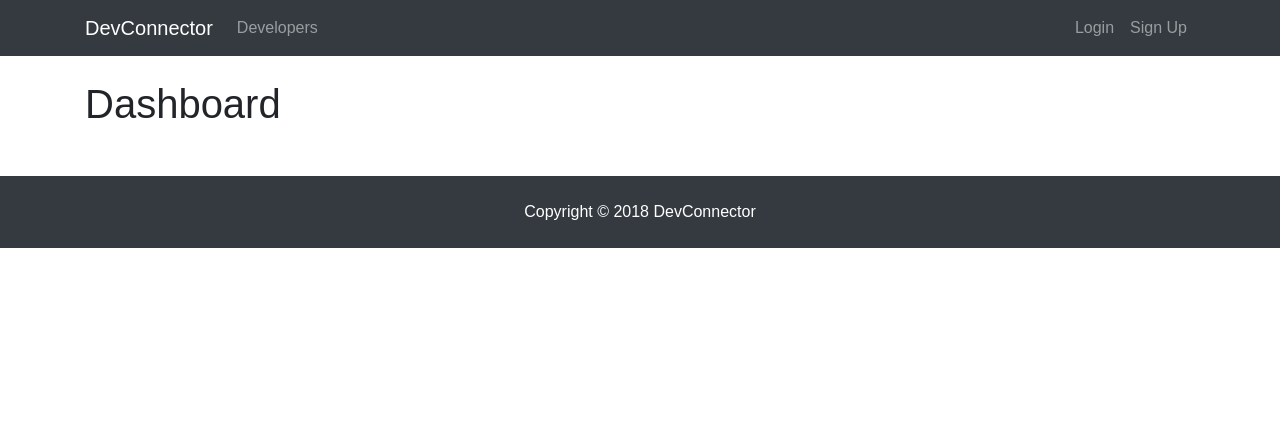
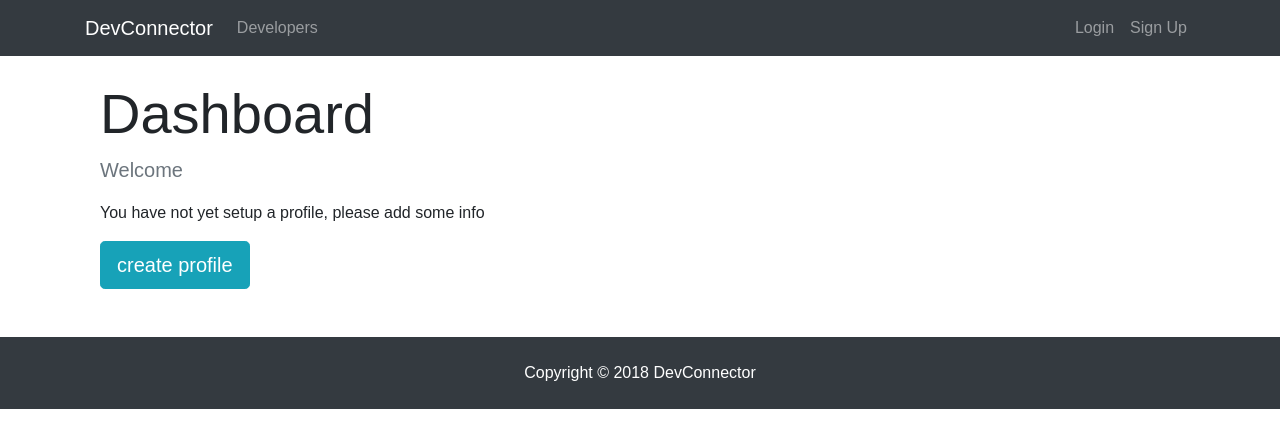
Before and after one commit to peeweetje/Project-DevConnector, a React (Create React App) app in the folder client/: page /dashboard in a window 1280 px wide. Shown: the top 448 px of the page. Built offline with nearby package versions, Linux system fonts and the light colour scheme; no server answers.

Commit message:
add route to creat-profile

```diff
--- a/client/src/App.js
+++ b/client/src/App.js
@@ -1,6 +1,7 @@
 import React, { Component } from "react";
 import { BrowserRouter as Router, Route } from "react-router-dom";
 import { Provider } from "react-redux";
+
 import store from "./store";
 import jwt_token from "jwt-decode";
 import setAuthToken from "./utils/setAuthToken";
--- a/client/src/components/dashboard/dashboard.js
+++ b/client/src/components/dashboard/dashboard.js
@@ -1,7 +1,9 @@
 import React, { Component } from "react";
-import PropTYpes from "prop-types";
+import { Link } from "react-router-dom";
+import PropTypes from "prop-types";
 import { connect } from "react-redux";
 import { getCurrentProfile } from "../../actions/profileActions";
+import Spinner from "../reusableComponents/Spinner";
 
 class Dashboard extends Component {
   componentDidMount() {
@@ -9,15 +11,58 @@
   }
 
   render() {
+    const { user } = this.props.auth;
+    const { profile, loading } = this.props.profile;
+
+    let dashboardContent;
+
+    if (profile === null || loading) {
+      dashboardContent = <Spinner />;
+    } else {
+      // Check if logged in user has profile data
+      if (Object.keys(profile).length > 0) {
+        dashboardContent = <h4> TODO: DISPLAY PROFILE</h4>;
+      } else {
+        // User is logged in but has no profile
+        dashboardContent = (
+          <div>
+            <p className="lead text-muted">Welcome {user.name}</p>
+            <p>You have not yet setup a profile, please add some info</p>
+            <Link to="/create-profile" className="btn btn-lg btn-info">
+              create profile
+            </Link>
+          </div>
+        );
+      }
+    }
+
     return (
-      <div>
-        <h1>Dashboard</h1>
+      <div className="dashboard">
+        <div className="container">
+          <div className="row">
+            <div className="col-md-12">
+              <h1 className="display-4">Dashboard</h1>
+              {dashboardContent}
+            </div>
+          </div>
+        </div>
       </div>
     );
   }
 }
 
+Dashboard.propTypes = {
+  logoutUser: PropTypes.func.isrequired,
+  auth: PropTypes.object.isrequired,
+  profile: PropTypes.object.isRequired
+};
+
+const mapStateToProps = state => ({
+  profile: state.profile,
+  auth: state.auth
+});
+
 export default connect(
-  null,
+  mapStateToProps,
   { getCurrentProfile }
 )(Dashboard);
```
Also changed, not shown: client/src/actions/profileActions.js (+1 -6 lines).
